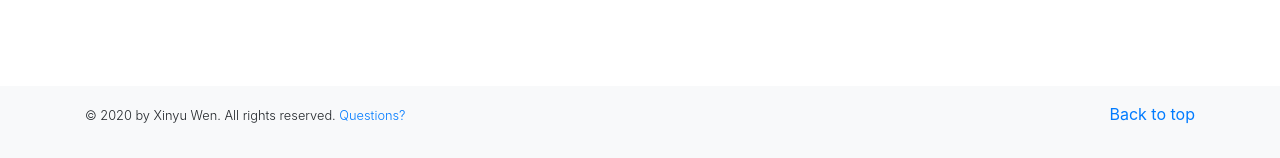
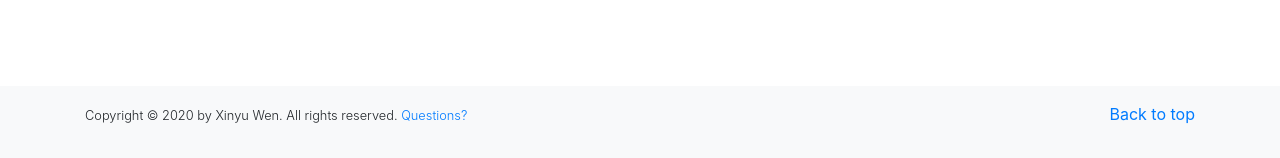
Before and after one commit to xinyuwen101/django_blog, a Django app: template templates/base.html in a window 1280 px wide. Shown: the part 642-800 px from the top of the page. Run offline with Django 3.2, Linux system fonts and the light colour scheme; the template is opened without the code that fills it: most values are stand-ins (such as "Sample title", 1, 10 or a date in 2020); some libraries are stand-ins or nearby versions.

Commit message:
Update footer.html

```diff
--- a/templates/partials/footer.html
+++ b/templates/partials/footer.html
@@ -5,7 +5,7 @@
         <p class="float-right">
             <a class="text-decoration-none" href="#">Back to top</a>
         </p>
-        <small class="font-weight-light">&copy;
+        <small class="font-weight-light">Copyright &copy;
             <script type="text/javascript">
                 document.write(new Date().getFullYear().toString());
             </script>
```
